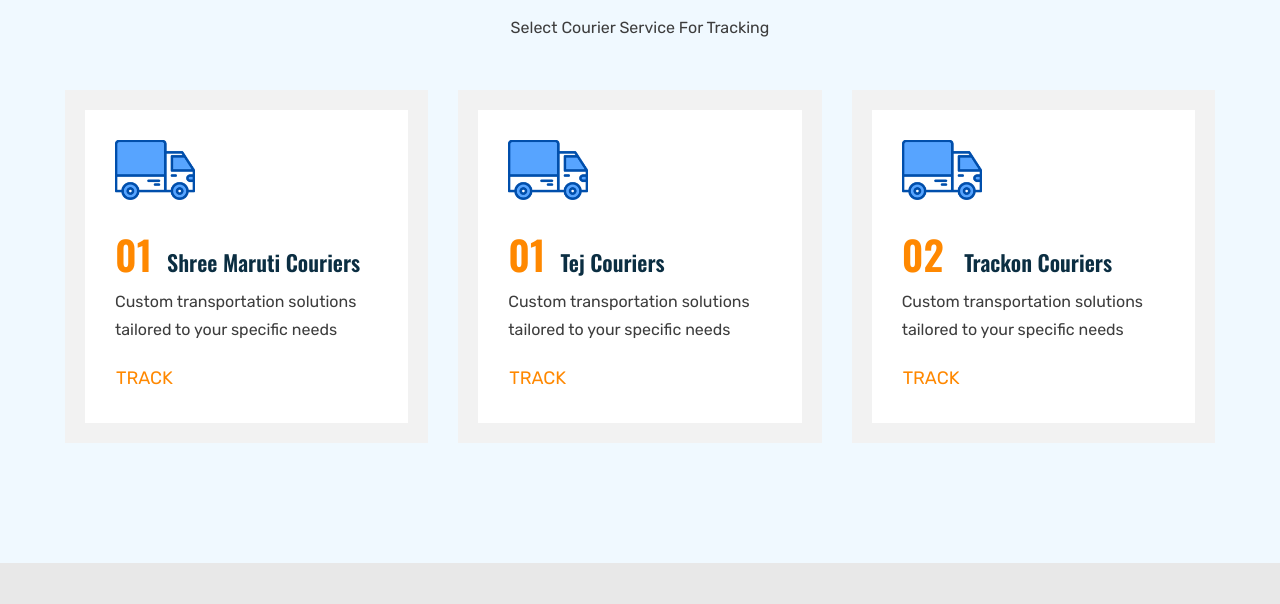
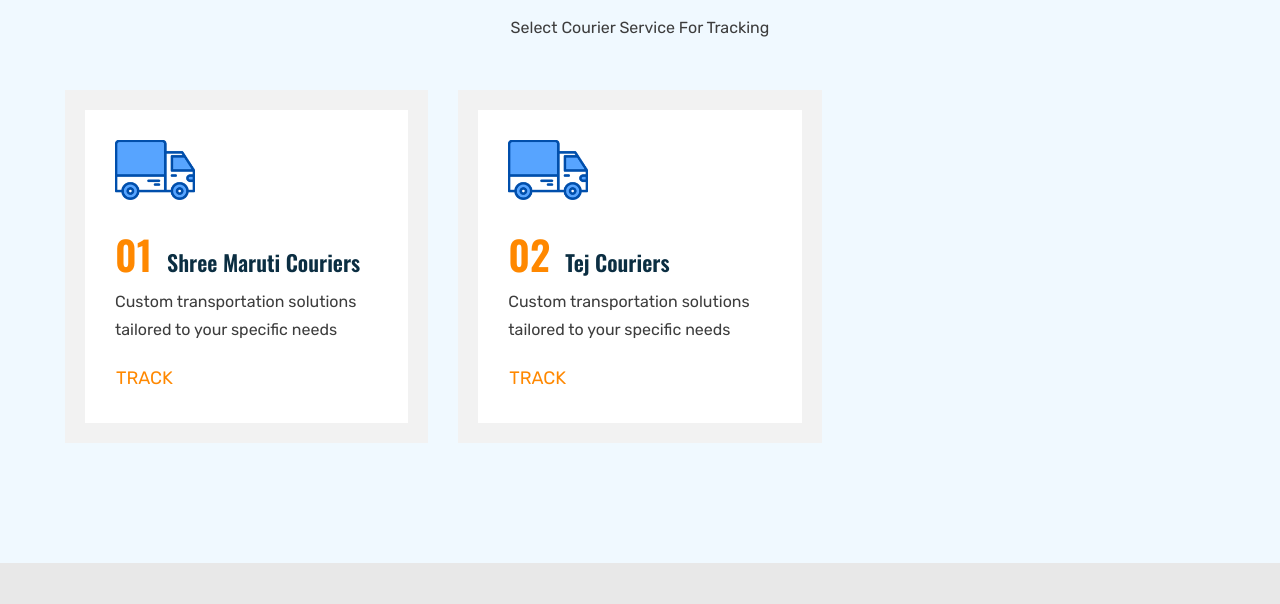
Before and after one commit to adeshdarekar/CHAITANYA-ENTERPRISES, a plain HTML site: page index.html in a window 1280 px wide. Shown: the part 1145-1749 px from the top of the page. Drawn offline with nearby package versions, Linux system fonts and the light colour scheme.

Commit message:
Update index.html

```diff
--- a/index.html
+++ b/index.html
@@ -202,7 +202,7 @@
                 </div>
 
                 <h3 class="h3 card-title">
-                  <span class="span">01</span>Tej Couriers
+                  <span class="span">02</span>Tej Couriers
                 </h3>
 
                 <p class="card-text">
@@ -217,32 +217,6 @@
 
               </div>
             </li>
-
-            <li>
-              <div class="service-card">
-
-                <div class="card-icon">
-                  <img src="./assets/images/service-icon-1.png" width="80" height="60" loading="lazy" alt="Truck">
-                </div>
-
-                <h3 class="h3 card-title">
-                  <span class="span">02</span> Trackon Couriers
-                </h3>
-
-                <p class="card-text">
-                  Custom transportation solutions tailored to your specific needs
-                </p>
-
-                <a href="https://www.trackon.in/" class="btn-link">
-                  <ion-icon name="chevron-forward" aria-hidden="true"></ion-icon>
-
-                  <span class="span">TRACK</span>
-                </a>
-
-              </div>
-            </li>
-
-
 
           </ul>
 
```
